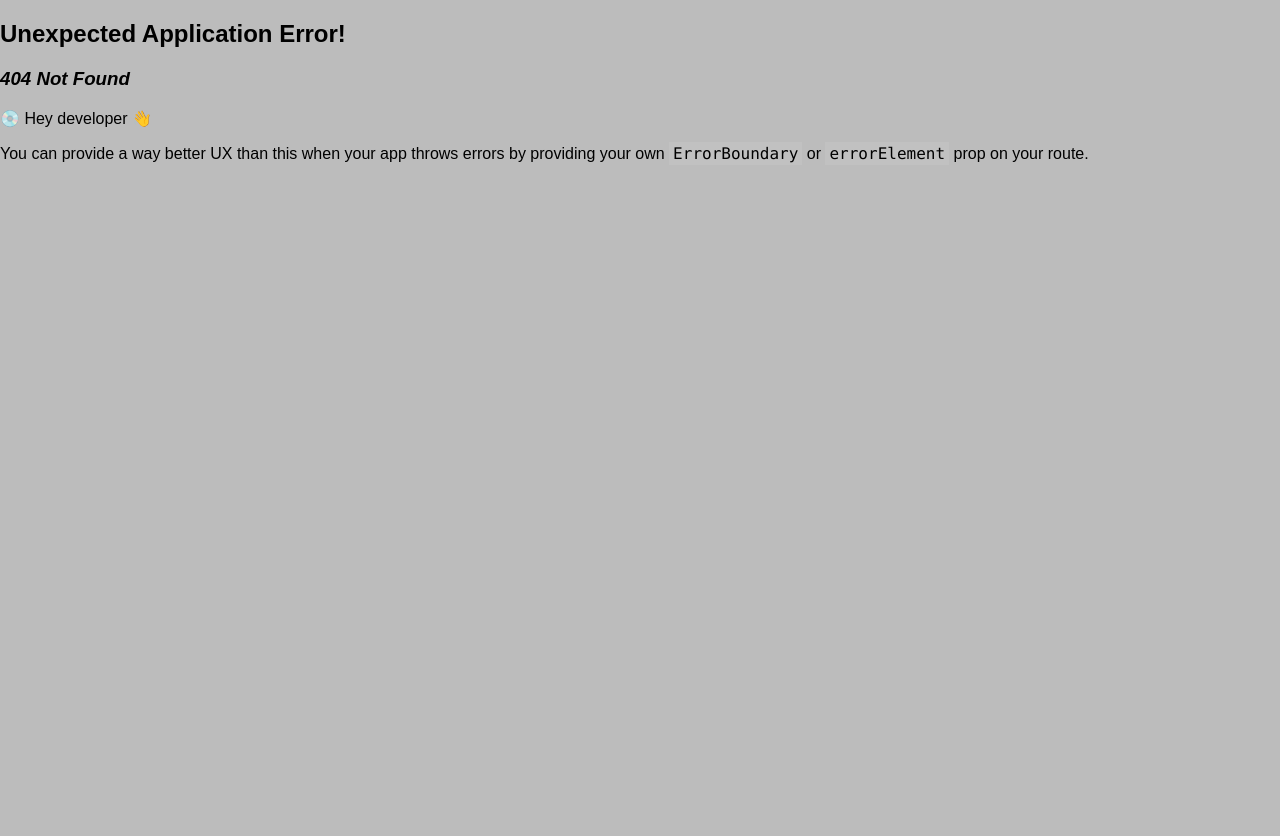
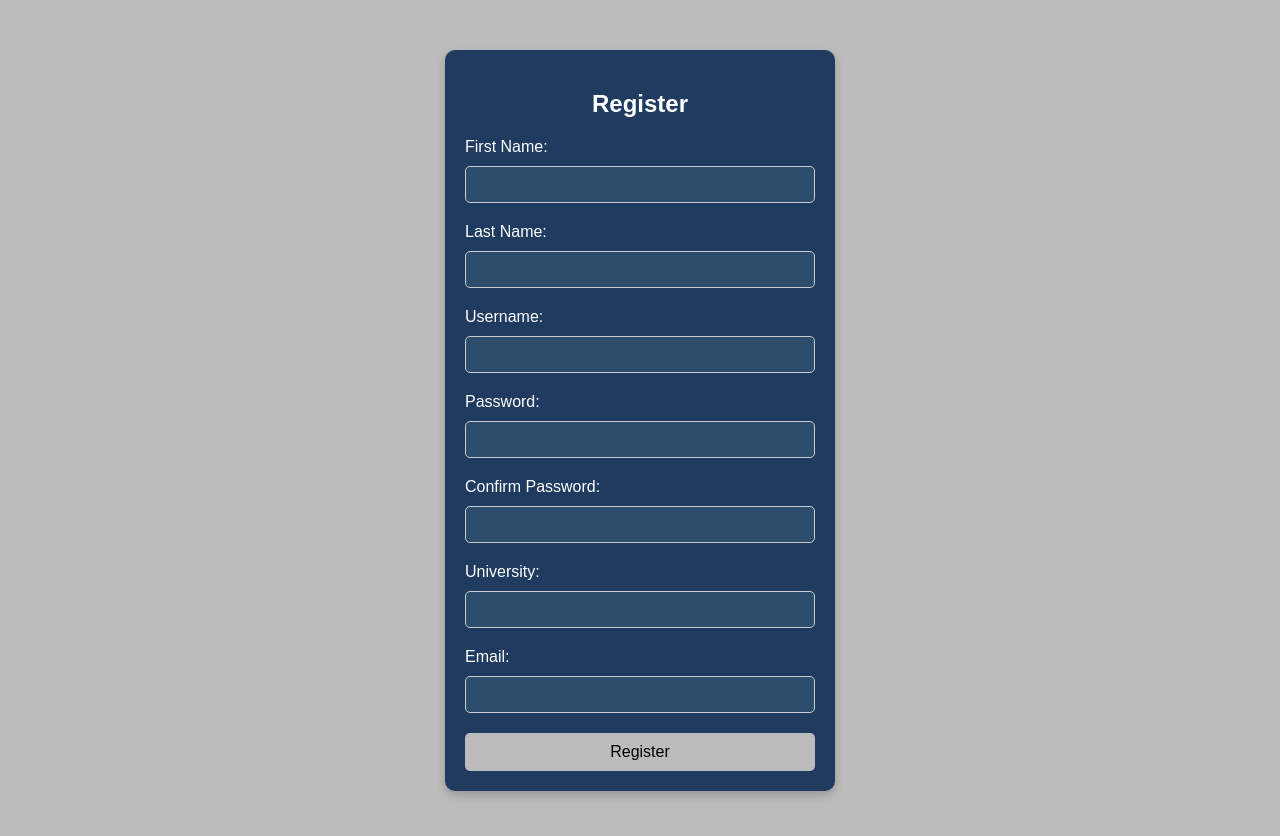
Before and after one commit to whogenkamp3/Capstone-frontend, a React (Create React App) app: page /register in a window 1280 px wide. Before the commit this address had no page. Shown: the top 836 px of the page. Before the commit the page ends 800 px from the top, so only its background shows below. Built offline with nearby package versions, Linux system fonts and the light colour scheme.

Commit message:
added register stuff

```diff
--- /dev/null
+++ b/src/components/Register.css
@@ -0,0 +1,61 @@
+/* Ensure this is either in Register.css or a global CSS file */
+
+
+/* Container for the register form */
+.register-container {
+    background-color: #1f3b60; /* Dark blue background */
+    color: #ffffff; /* White text */
+    width: 350px;
+    padding: 20px;
+    margin: 50px auto;
+    border-radius: 10px;
+    box-shadow: 0px 4px 8px rgba(0, 0, 0, 0.2);
+  }
+   .register-container h2 {
+    text-align: center;
+    margin-bottom: 20px;
+  }
+   .register-form label {
+    display: block;
+    margin-bottom: 10px;
+    font-size: 16px;
+    color: #ffffff;
+  }
+   .register-form input {
+    width: 100%;
+    padding: 10px;
+    margin-bottom: 20px;
+    border: 1px solid #ccc;
+    border-radius: 5px;
+    box-sizing: border-box;
+    background-color: #2e4d6c; /* Dark blue background for inputs */
+    color: white;
+  }
+   .register-form input:focus {
+    outline: none;
+    border: 1px solid #808080; /* Light gray border on focus */
+  }
+   .register-form button {
+    background-color: #bcbcbc; /* Gray color for button */
+    color: #000000; /* Black text for button */
+    width: 100%;
+    padding: 10px;
+    border: none;
+    border-radius: 5px;
+    font-size: 16px;
+    cursor: pointer;
+    transition: background-color 0.3s ease;
+  }
+   .register-form button:hover {
+    background-color: #a9a9a9; /* Slightly darker gray on hover */
+  }
+   .success-message {
+    text-align: center;
+    color: #4caf50; /* Green for success */
+    font-size: 16px;
+  }
+   .error-message {
+    color: #ff4d4f; /* Red for error messages */
+    margin-top: 10px;
+    text-align: center;
+  }
--- /dev/null
+++ b/src/components/Register.js
@@ -0,0 +1,184 @@
+import React, { useState } from 'react';
+import api from '../api'; // Assuming api.js is where Axios is configured
+import { useNavigate } from 'react-router-dom';
+import './Register.css';
+
+
+const Register = () => {
+ const [firstName, setFirstName] = useState('');
+ const [lastName, setLastName] = useState('');
+ const [username, setUsername] = useState('');
+ const [password, setPassword] = useState('');
+ const [confirmPassword, setConfirmPassword] = useState('');
+ const [university, setUniversity] = useState('');
+ const [email, setEmail] = useState('');
+ const [error, setError] = useState(null);
+ const [success, setSuccess] = useState(false);
+ const [loading, setLoading] = useState(false);  // New loading state
+ const navigate = useNavigate();
+
+
+ const handleRegister = async (e) => {
+   e.preventDefault();
+
+
+   // Validate input fields
+   if (!firstName || !lastName || !username || !password || !confirmPassword || !university || !email) {
+     setError('All fields are required.');
+     return;
+   }
+
+
+   const emailRegex = /^[^\s@]+@[^\s@]+\.[^\s@]+$/;
+   if (!emailRegex.test(email)) {
+     setError('Invalid email address.');
+     return;
+   }
+
+
+   if (password !== confirmPassword) {
+     setError('Passwords do not match.');
+     return;
+   }
+
+
+   if (password.length < 8) {
+     setError('Password must be at least 8 characters long.');
+     return;
+   }
+
+
+   setLoading(true);  // Start loading before making the request
+
+
+   try {
+     // Register the user
+     const registerResponse = await api.post('register/', {
+       username,
+       password,
+       first_name: firstName,
+       last_name: lastName,
+       email,
+       university,
+     });
+
+
+     if (registerResponse.status === 201) {
+       setSuccess(true);
+       setError(null);
+
+
+       // Auto-login after registration
+       const loginResponse = await api.post('login/', {
+         username,
+         password,
+       });
+
+
+       const { access, refresh } = loginResponse.data;
+
+
+       // Store tokens locally
+       localStorage.setItem('access_token', access);
+       localStorage.setItem('refresh_token', refresh);
+
+
+       // Redirect user to the dashboard after a short delay
+       setTimeout(() => {
+         navigate('/home');
+       }, 2000);  // Give time for the success message to be displayed
+     }
+   } catch (err) {
+     if (err.response) {
+       setError(err.response.data.detail || 'An error occurred during registration.');
+     } else {
+       setError('An unexpected error occurred. Please try again.');
+     }
+   } finally {
+     setLoading(false);  // Stop loading when the request finishes
+   }
+ };
+
+
+ return (
+   <div className="register-container">
+     <h2>Register</h2>
+     {success ? (
+       <div className="success-message">Registration successful! Redirecting...</div>
+     ) : (
+       <form onSubmit={handleRegister} className="register-form">
+         <label htmlFor="firstName">First Name:</label>
+         <input
+           type="text"
+           id="firstName"
+           value={firstName}
+           onChange={(e) => setFirstName(e.target.value)}
+         />
+
+
+         <label htmlFor="lastName">Last Name:</label>
+         <input
+           type="text"
+           id="lastName"
+           value={lastName}
+           onChange={(e) => setLastName(e.target.value)}
+         />
+
+
+         <label htmlFor="username">Username:</label>
+         <input
+           type="text"
+           id="username"
+           value={username}
+           onChange={(e) => setUsername(e.target.value)}
+         />
+
+
+         <label htmlFor="password">Password:</label>
+         <input
+           type="password"
+           id="password"
+           value={password}
+           onChange={(e) => setPassword(e.target.value)}
+         />
+
+
+         <label htmlFor="confirmPassword">Confirm Password:</label>
+         <input
+           type="password"
+           id="confirmPassword"
+           value={confirmPassword}
+           onChange={(e) => setConfirmPassword(e.target.value)}
+         />
+
+
+         <label htmlFor="university">University:</label>
+         <input
+           type="text"
+           id="university"
+           value={university}
+           onChange={(e) => setUniversity(e.target.value)}
+         />
+
+
+         <label htmlFor="email">Email:</label>
+         <input
+           type="email"
+           id="email"
+           value={email}
+           onChange={(e) => setEmail(e.target.value)}
+         />
+
+
+         <button type="submit" className="register-button" disabled={loading}>
+           {loading ? 'Registering...' : 'Register'}
+         </button>
+       </form>
+     )}
+     {error && <div className="error-message">{error}</div>}
+   </div>
+ );
+};
+
+
+export default Register;
```
Also changed, not shown: src/Router.js (+7 -0 lines), src/api.js (+7 -0 lines).
